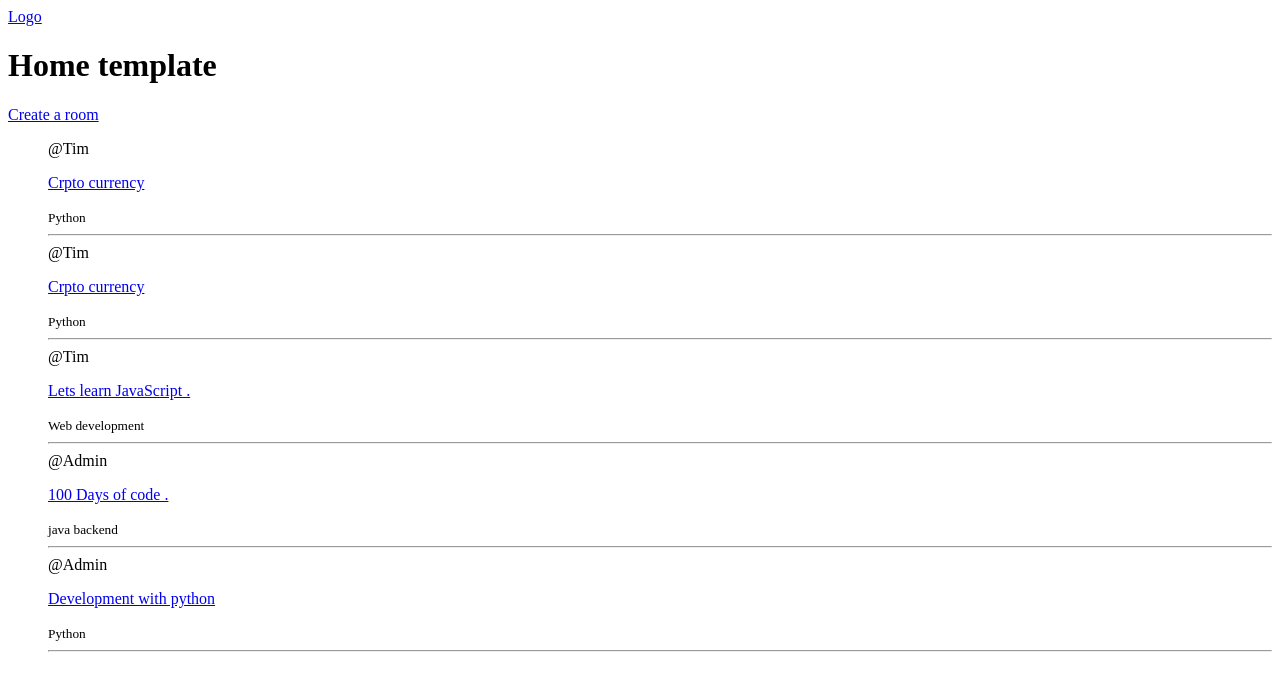
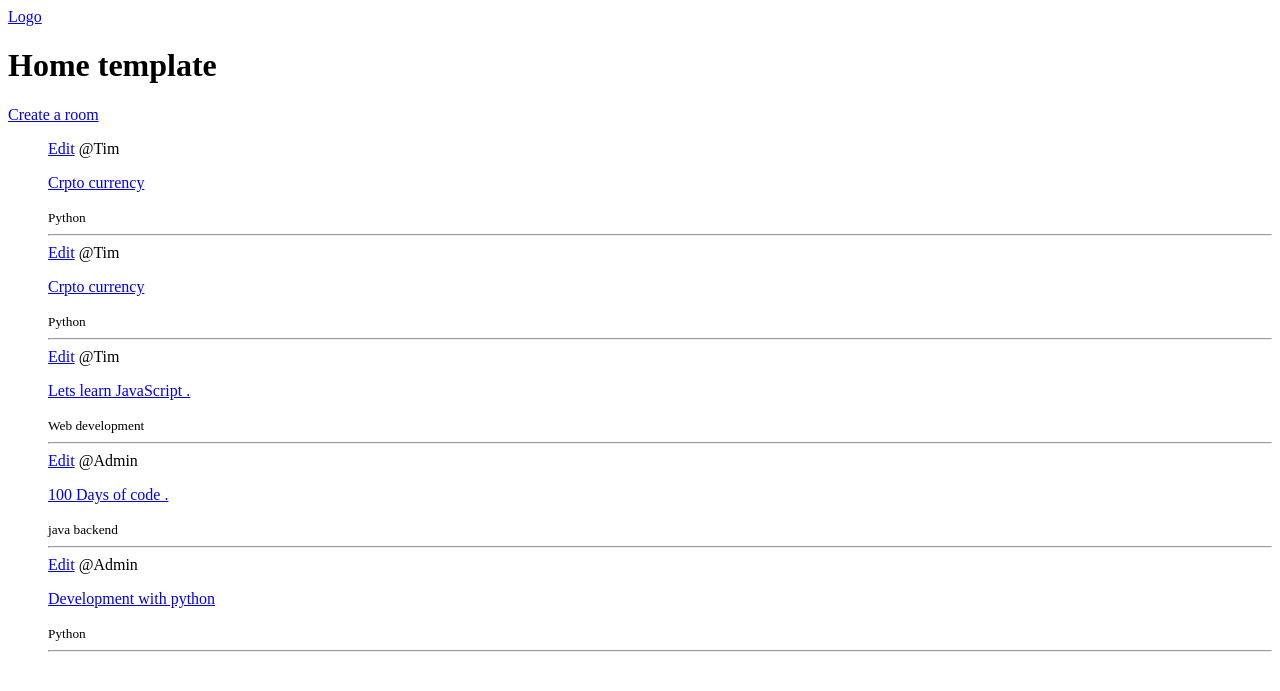
Before and after one commit to ABHISHEKGHARAMI/Discord_Study, a Django app: template studybud/base/templates/base/home.html in a window 1280 px wide. Shown: the top 691 px of the page. Run offline with Django 5.2, Linux system fonts and the light colour scheme; the template is opened without the code that fills it: values that come from a table or form of the project are taken from there, others are empty; data comes from the database, SQL or seed files in the repository; parts of the project's set-up code (start-up, migrations or seed data) failed here and were passed over.

Commit message:
Added the update view for each case.

```diff
--- a/studybud/base/templates/base/home.html
+++ b/studybud/base/templates/base/home.html
@@ -10,6 +10,7 @@
       <div>
           <ul>
           {% for data in room %}
+            <a href="{% url "base:update-room" data.id %}">Edit</a>
             <span>@{{data.host.username}}</span>
             <p><a href="{% url "base:room" data.id %}">{{data.name}}</a></p>
             <small>{{data.topic.name}}</small>
```
